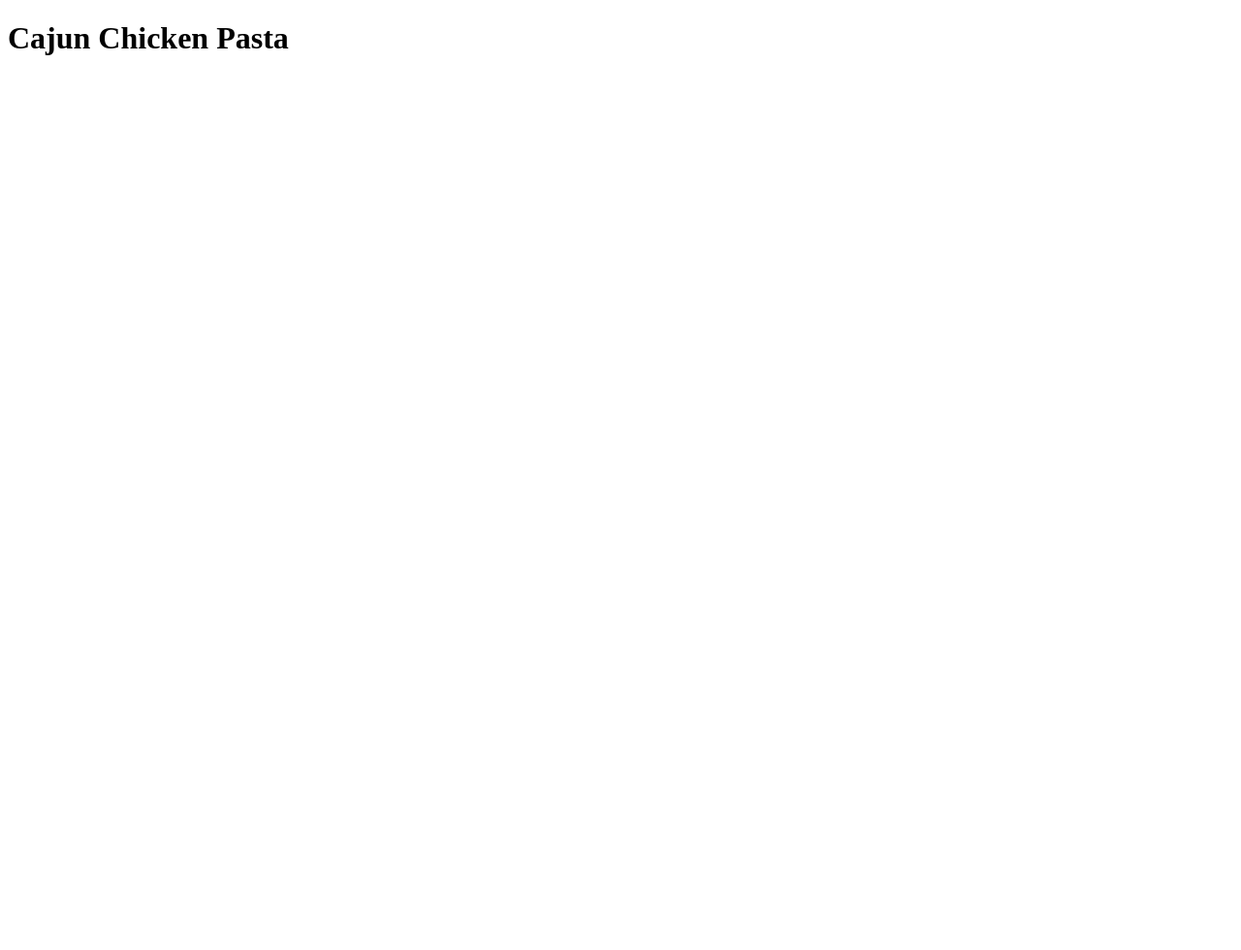
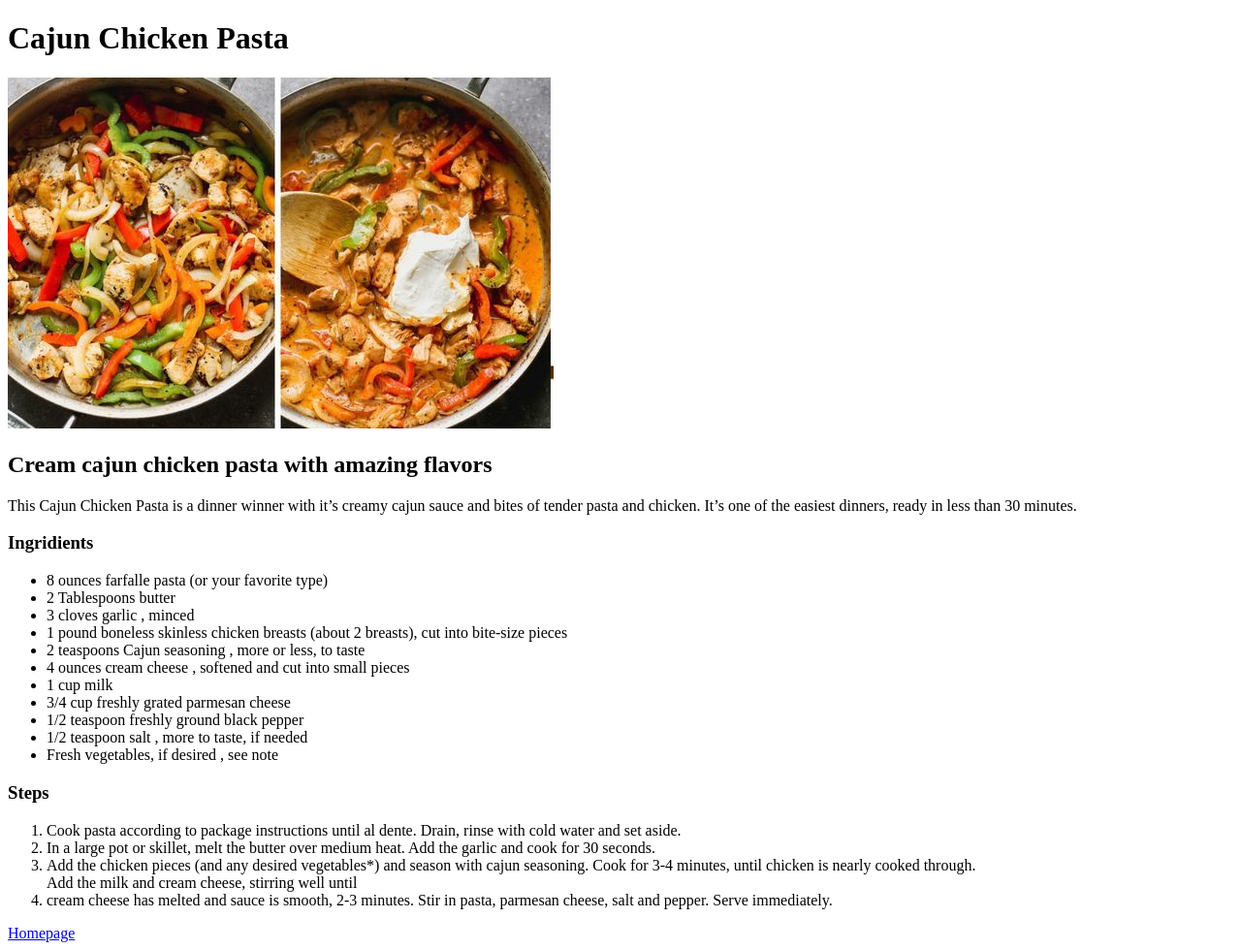
Before and after one commit to Sabrinaz11/Odins-recipies, a plain HTML site: page recipies/cajun.html in a window 1280 px wide. Shown: the whole page at 97% size. Before the commit the page ends 800 px from the top, so only its background shows below. Drawn offline with Linux system fonts and the light colour scheme.

Commit message:
README.md

```diff
--- a/recipies/cajun.html
+++ b/recipies/cajun.html
@@ -5,6 +5,43 @@
 </head>
 <body>
     <h1>Cajun Chicken Pasta</h1>
-    <img src=""
+    <img src="../images/cajun.jpeg" alt="chicken and bell peppers in creamy sauce ">
+    <h2>Cream cajun chicken pasta with amazing flavors </h2>
+    <p1> This Cajun Chicken Pasta is a dinner winner with it’s creamy cajun sauce and
+        bites of tender pasta and chicken. It’s one of the easiest dinners,
+        ready in less than 30 minutes.</p1>
+    <h3> Ingridients</h3>
+
+<ul>
+    <li>8 ounces farfalle pasta (or your favorite type)</li>
+    <li>2 Tablespoons butter</li>
+    <li>3 cloves garlic , minced</li>
+    <li>1 pound boneless skinless chicken breasts (about 2 breasts), cut into bite-size pieces</li>
+    <li>2 teaspoons Cajun seasoning , more or less, to taste</li>
+    <li>4 ounces cream cheese , softened and cut into small pieces</li>
+    <li>1 cup milk</li>
+    <li>3/4 cup freshly grated parmesan cheese</li>
+    <li>1/2 teaspoon freshly ground black pepper</li>
+    <li>1/2 teaspoon salt , more to taste, if needed</li>
+    <li>Fresh vegetables, if desired , see note</li>
+</ul>
+<h3> Steps </h3>
+<ol>
+<li>    Cook pasta according to package instructions until al dente.
+        Drain, rinse with cold water and set aside.
+</li>
+<li>    In a large pot or skillet, melt the butter over medium heat.
+        Add the garlic and cook for 30 seconds.
+</li>
+<li>    Add the chicken pieces (and any desired vegetables*) and
+        season with cajun seasoning. Cook for 3-4 minutes,
+        until chicken is nearly cooked through.
+</li>
+Add the milk and cream cheese, stirring well until
+<li>    cream cheese has melted and sauce is smooth, 2-3 minutes.
+        Stir in pasta, parmesan cheese, salt and pepper. Serve immediately.
+</li>
+</ol>
 </body>
+<a href="../index.html"> Homepage </a>
 </html>
```
Also changed, not shown: index.html (+2 -0 lines), recipies/Spaghetti.html (+22 -14 lines), images/pasta.jpeg (added), 2 other files.
